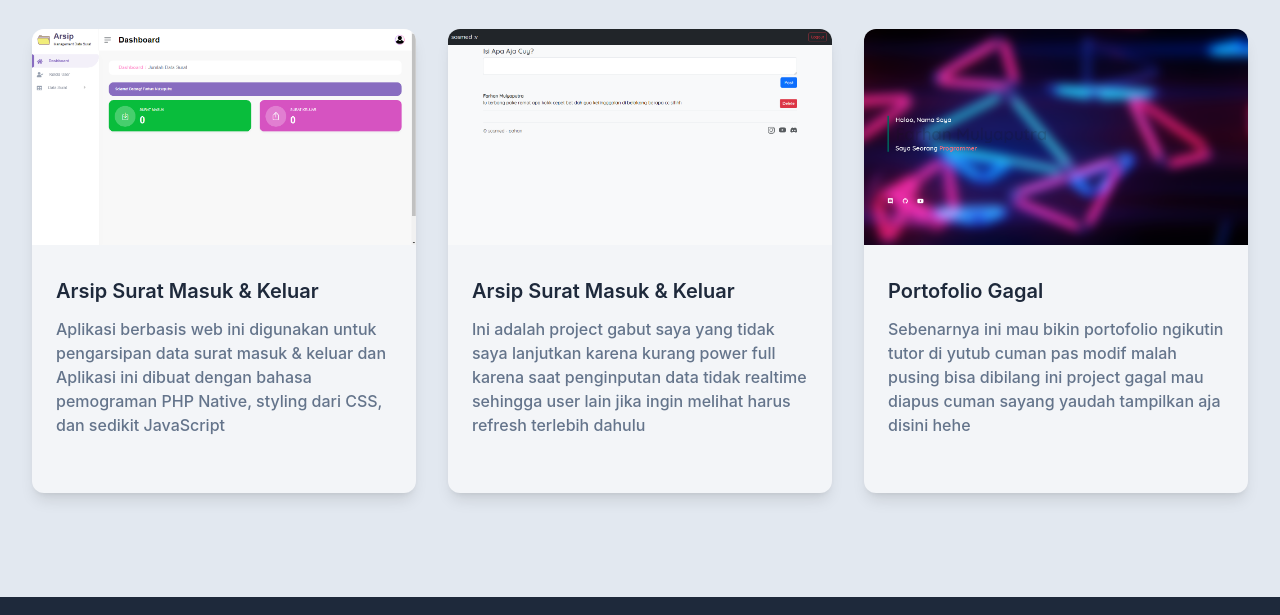
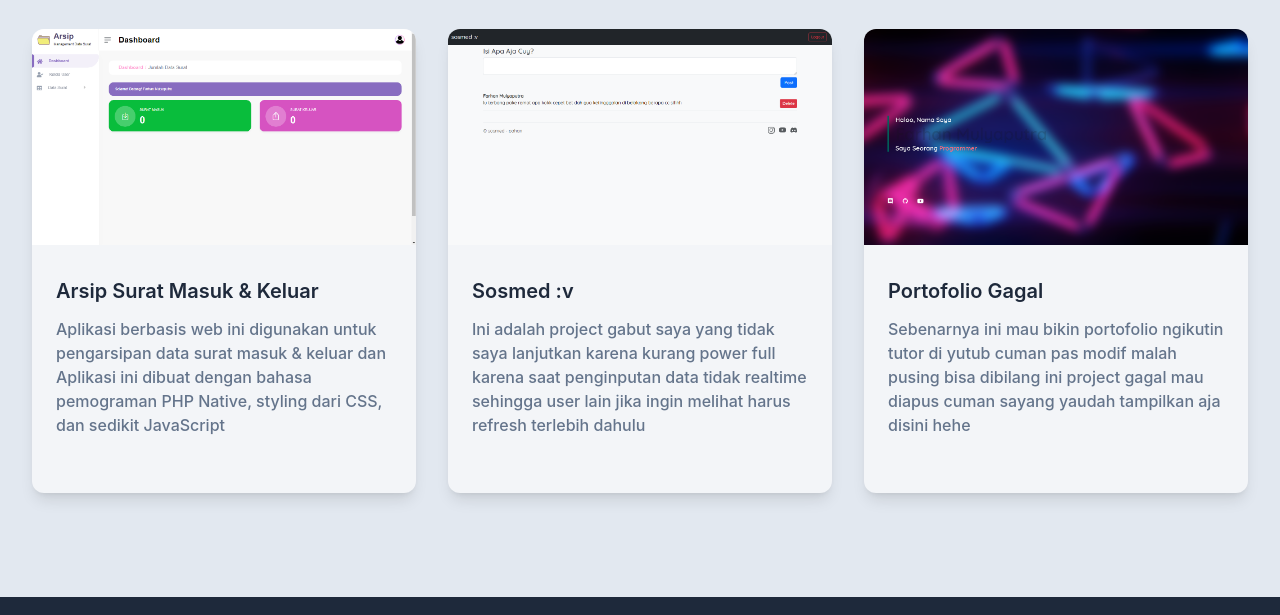
Before and after one commit to frhnn772/Portofolio-With-TailwindCSS, a website: page index.html in a window 1280 px wide. Shown: the part 1307-1922 px from the top of the page. Drawn offline with nearby package versions, Linux system fonts and the light colour scheme.

Commit message:
ganti nama dihalaman project

```diff
--- a/index.html
+++ b/index.html
@@ -117,7 +117,7 @@
                 <div class="bg-white dark:bg-dark rounded-xl shadow-lg overflow-hidden mb-10 hover:ring-2 hover:ring-primary dark:hover:ring-primarydark duration-300 ease-in hover:-translate-y-1">
                     <img src="dist/img/project/sosmed.PNG" alt="" class="w-full">
                     <div class="py-8 px-6">
-                        <a href="https://github.com/frhnn772/sosmedkuy" target="_blank" class="block mb-3 font-semibold text-xl text-dark dark:text-white hover:text-primary dark:hover:text-primarydark truncate ">Arsip Surat Masuk & Keluar</a>
+                        <a href="https://github.com/frhnn772/sosmedkuy" target="_blank" class="block mb-3 font-semibold text-xl text-dark dark:text-white hover:text-primary dark:hover:text-primarydark truncate ">Sosmed :v</a>
                         <p class="font-medium text-base text-secondary dark:text-secondarydark mb-6">Ini adalah project gabut saya yang tidak saya lanjutkan karena kurang power full karena saat penginputan data tidak realtime sehingga user lain jika ingin melihat harus refresh terlebih dahulu</p>
                     </div>
                 </div>
```
